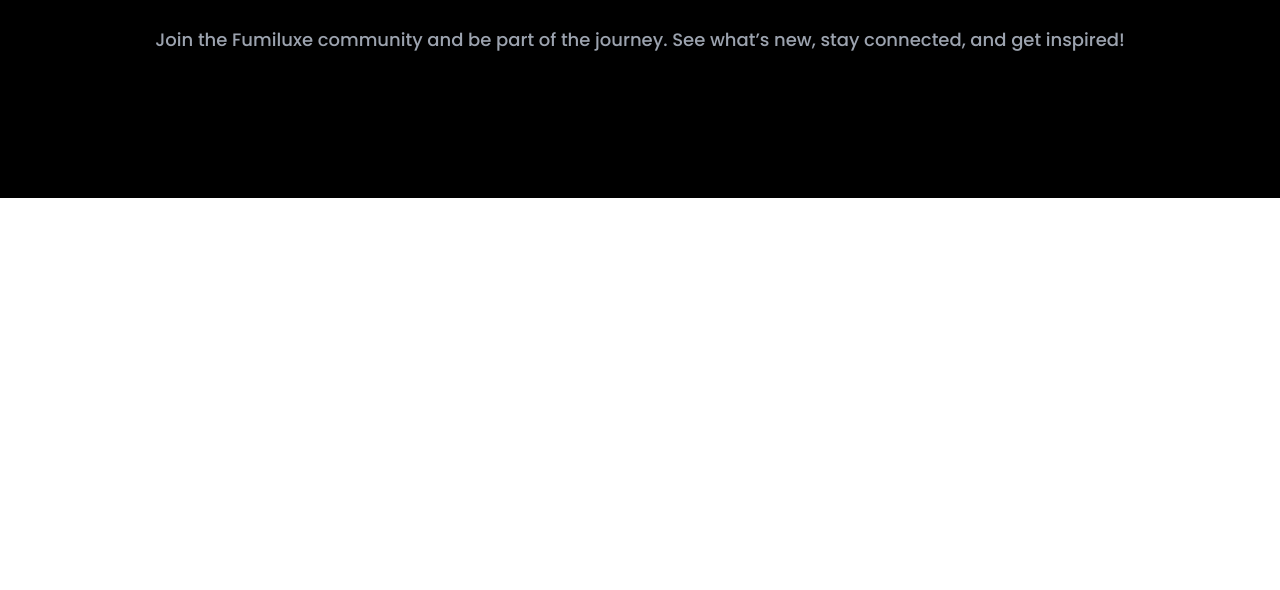
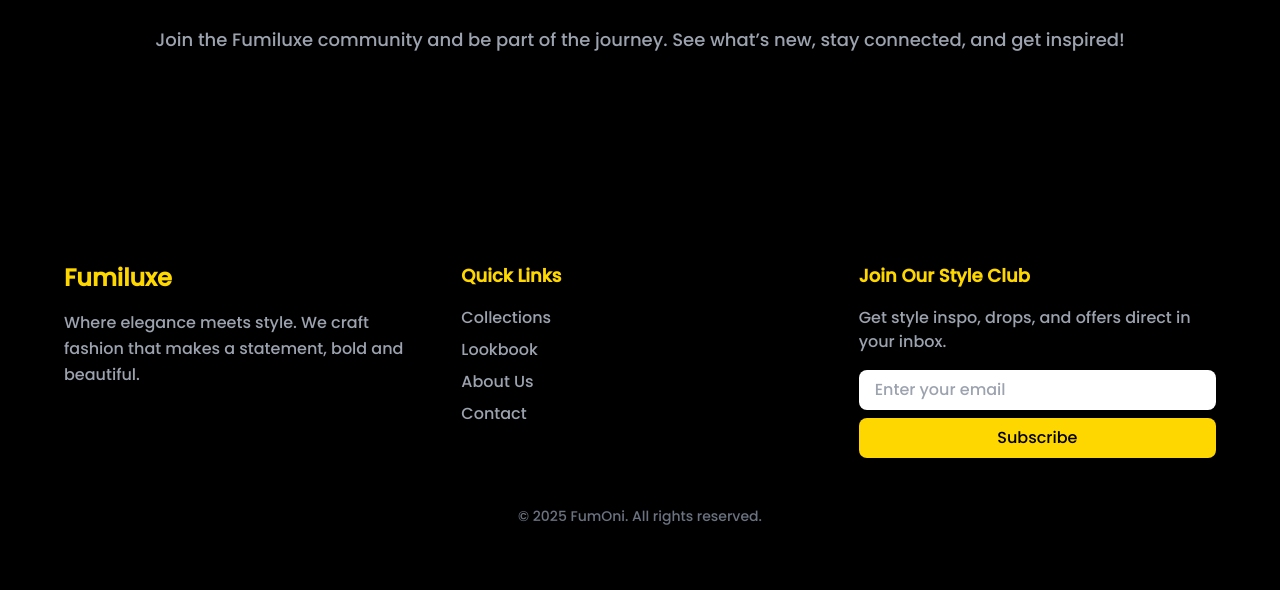
Before and after one commit to Justiceking006/fumiluxe, a plain HTML site: page index.html in a window 1280 px wide. Shown: the part 6405-6995 px from the top of the page. Before the commit the page ends 6603 px from the top, so only its background shows below. Drawn offline with nearby package versions, Linux system fonts and the light colour scheme.

Commit message:
Update index.html

```diff
--- a/index.html
+++ b/index.html
@@ -404,6 +404,40 @@
   </div>
 </section>
 
+<!-- FOOTER -->
+<footer class="bg-black text-white py-16 px-6">
+  <div class="max-w-6xl mx-auto grid md:grid-cols-3 gap-10 fade-up">
+
+    <!-- Fumiluxe Info -->
+    <div>
+      <h2 class="text-2xl font-bold text-gold-500 mb-4">Fumiluxe</h2>
+      <p class="text-gray-400 leading-relaxed">Where elegance meets style. We craft fashion that makes a statement, bold and beautiful.</p>
+    </div>
+
+    <!-- Quick Links -->
+    <div>
+      <h3 class="text-lg font-semibold text-gold-500 mb-4">Quick Links</h3>
+      <ul class="space-y-2 text-gray-400">
+        <li><a href="#collections" class="hover:text-gold-500 transition">Collections</a></li>
+        <li><a href="#lookbook" class="hover:text-gold-500 transition">Lookbook</a></li>
+        <li><a href="#about" class="hover:text-gold-500 transition">About Us</a></li>
+        <li><a href="#contact" class="hover:text-gold-500 transition">Contact</a></li>
+      </ul>
+    </div>
+
+    <!-- Newsletter / Contact -->
+    <div>
+      <h3 class="text-lg font-semibold text-gold-500 mb-4">Join Our Style Club</h3>
+      <p class="text-gray-400 mb-4">Get style inspo, drops, and offers direct in your inbox.</p>
+      <input type="email" placeholder="Enter your email" class="w-full px-4 py-2 rounded-lg text-black mb-2">
+      <button class="w-full bg-gold-500 text-black px-4 py-2 rounded-lg hover:bg-yellow-400 transition">Subscribe</button>
+    </div>
+  </div>
+
+  <div class="text-center text-gray-500 mt-12 text-sm fade-up">
+    &copy; 2025 FumOni. All rights reserved.
+  </div>
+</footer>
 
 
 <script>
@@ -450,6 +484,21 @@
   }
 
   setInterval(showNextSlide, 4000);
+
+    const observer = new IntersectionObserver((entries) => {
+    entries.forEach(entry => {
+      if (entry.isIntersecting) {
+        entry.target.classList.add('fade-show');
+      }
+    });
+  });
+
+  document.querySelectorAll('.fade-left, .fade-right, .fade-up, .fade-down').forEach(el => {
+    observer.observe(el);
+  });
+
 </script>
+
+
 </body>
 </html>
```
